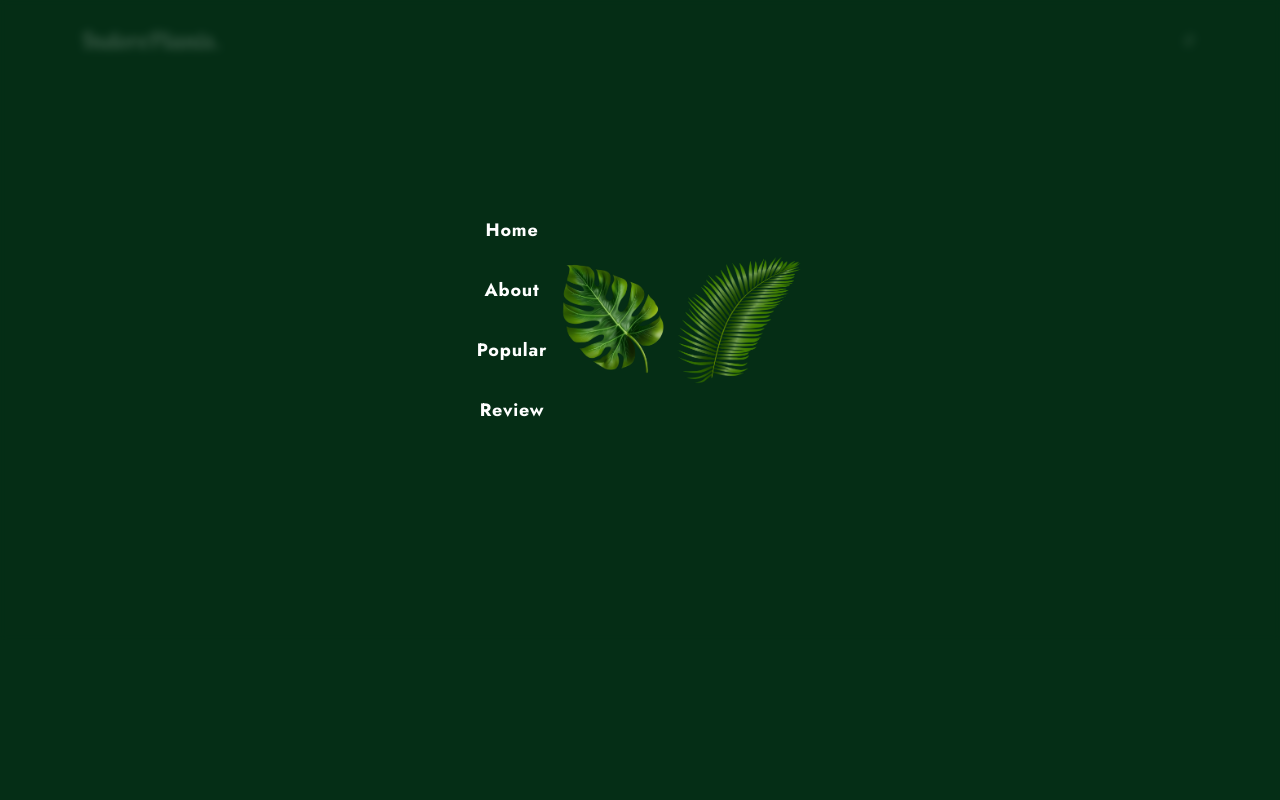
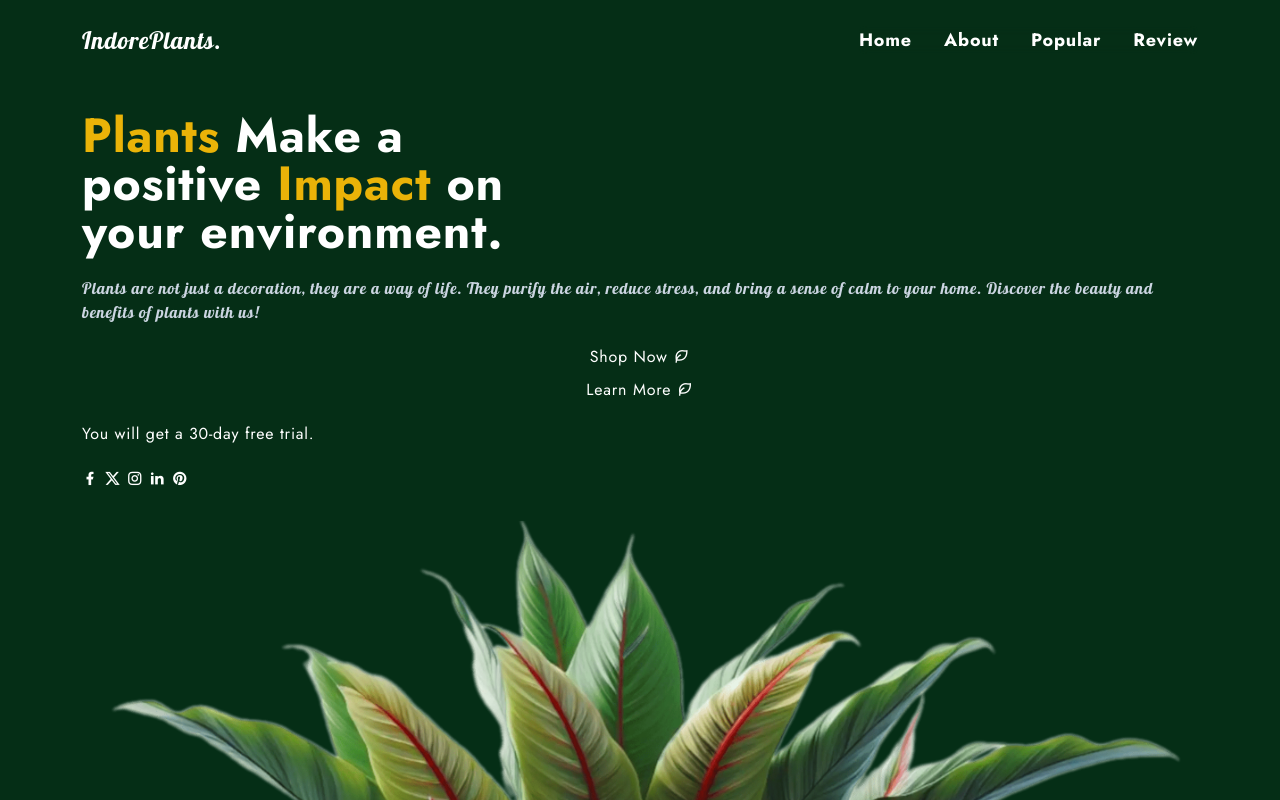
Before and after one commit to successdanesy/Plant-Website, a website: page index.html in a window 1280 px wide. Shown: the top 800 px of the page. Drawn offline with nearby package versions, Linux system fonts and the light colour scheme.

Commit message:
Progress so far

```diff
--- a/index.html
+++ b/index.html
@@ -18,13 +18,16 @@
 </head>
 
 <body>
-    <!-- Header -->
+    <!-- Header Section -->
      <header id="navbar" class="bg-green-950 fixed w-full top-0 left-0 z-50">
           <nav class="container flex items-center justify-between h-16 sm:h-20">
               <div class="font-Lobster sm:text-2xl">IndorePlants.</div>
 
-              <div id="nav-menu" class="absolute top-0 left-0 min-h-[80vh] w-full bg-green-950/80 backdrop-blur-sm flex items-center justify-center duration-300">
-                  <ul class="flex flex-col items-center gap-8">
+              <div id="nav-menu" class="absolute top-0 left-[-100%] min-h-[80vh]
+              w-full bg-green-950/80 backdrop-blur-sm flex items-center
+              justify-center duration-300 overflow-hidden lg:static lg:min-h-fit
+              lg:bg-transparent lg:w-auto">
+                  <ul class="flex flex-col items-center gap-8 lg:flex-row">
                     <li>
                         <a href="#Home" class="nav-link">Home</a>
                     </li>
@@ -42,26 +45,97 @@
                     </li>
                   </ul>
 
-                  <div>
+                  <div class="absolute bottom-0 -right-10 opacity-90 lg:hidden">
                     <img src="assets/img/leaf-1.png" alt="leaf_image"
                      class="w-32">
                   </div>
 
-                  <div>
+                  <div class="absolute -top-5 -left-5 rotate-90 opacity-90 lg:hidden">
                     <img src="assets/img/leaf-2.png" alt="leaf_image"
                      class="w-32">
                   </div>
               </div>
 
-              <div>
-                <i class="ri-menu-4-line"></i>
+              <div class="text-xl sm:text-3xl cursor-pointer z-50 lg:hidden">
+                <i class="ri-menu-4-line" id="hamburger"></i>
               </div>
           </nav>
      </header>
 
 
      <main>
+          <!--Home Section-->
+          <section id="home">
+              <div class="container">
+                <div class="flex flex-col items-center gap-5">
+                    <!--Text Content-->
+                    <div class="w-full space-y-5">
+                    <h1>
+                      <span class="text-yellow-500">Plants</span> Make a
+                      <br>
+                          positive
+                      <span class="text-yellow-500">Impact</span> on <br>
+                          your environment.
+                    </h1>
 
+                    <p class="text-slate-300 font-Lobster">
+                          Plants are not just a decoration, they are a way of life.
+                          They purify the air, reduce stress, and bring a sense of
+                          calm to your home. Discover the beauty and benefits of
+                          plants with us!
+                    </p>
+
+                    <div class="flex flex-col gap-2">
+                      <button>
+                          <span>Shop Now</span>
+                          <i class="ri-leaf-line"></i>
+                      </button>
+
+                      <button>
+                          <span>Learn More</span>
+                          <i class="ri-leaf-line"></i>
+                      </button>
+                    </div>
+
+                      <p>
+                          You will get a 30-day free trial.
+                      </p>
+
+                      <div>
+                        <i class="ri-facebook-fill"></i>
+                        <i class="ri-twitter-x-fill"></i>
+                        <i class="ri-instagram-line"></i>
+                        <i class="ri-linkedin-fill"></i>
+                        <i class="ri-pinterest-fill"></i>
+                      </div>
+
+                   </div>
+
+                  <!--Home Image-->
+                  <div>
+                      <img src="assets/img/home.png" alt="home_image">
+
+                      <!--Leaf Image-->
+                      <div>
+                          <i class="ri-leaf-line"></i>
+                      </div>
+
+                      <!--flower Image-->
+                      <div>
+                          <i class="ri-flower-line"></i>
+                      </div>
+
+                      <!--plant Image-->
+                      <div>
+                          <i class="ri-plant-line"></i>
+                      </div>
+                  </div>
+                </div>
+              </div>
+          </section>
      </main>
+
+     <!--Main Js-->
+     <script src="main.js"></script>
 </body>
 </html>
--- a/input.css
+++ b/input.css
@@ -7,6 +7,14 @@ body {
     @apply bg-green-950  text-white  font-Jost tracking-wider;
 }
 
+section {
+    @apply py-20 md:py-28;
+}
+
+h1 {
+    @apply text-3xl md:text-4xl xl:text-5xl font-bold;
+}
+
 .nav-link {
     @apply text-lg font-bold duration-300;
 }
--- /dev/null
+++ b/main.js
@@ -0,0 +1,16 @@
+/*TOGGLE BUTTON*/
+const navMenu = document.getElementById("nav-menu")
+const navLinks = document.querySelectorAll(".nav-link")
+const hamburger = document.getElementById("hamburger")
+
+hamburger.addEventListener("click", () => {
+    navMenu.classList.toggle("left-[0]")
+    hamburger.classList.toggle("ri-close-large-line")
+})
+
+navLinks.forEach(link => {
+    link.addEventListener("click", () => {
+        navMenu.classList.toggle("left-[0]")
+        hamburger.classList.toggle("ri-close-large-line")
+    })
+})
```
Also changed, not shown: output.css.
